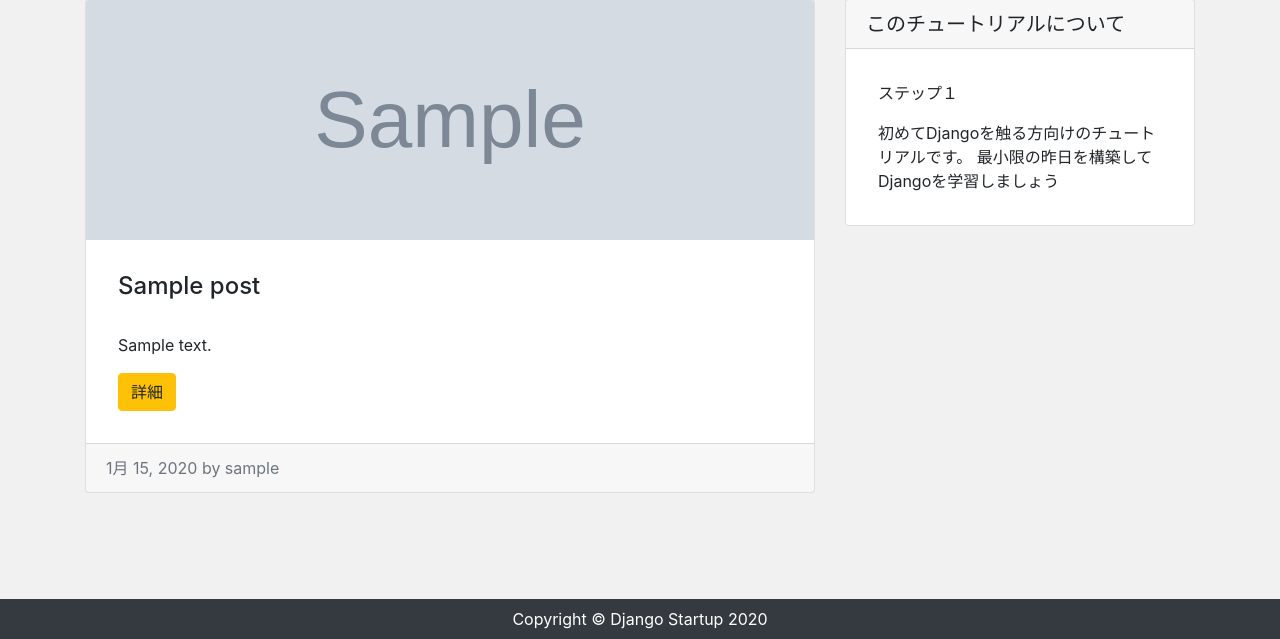
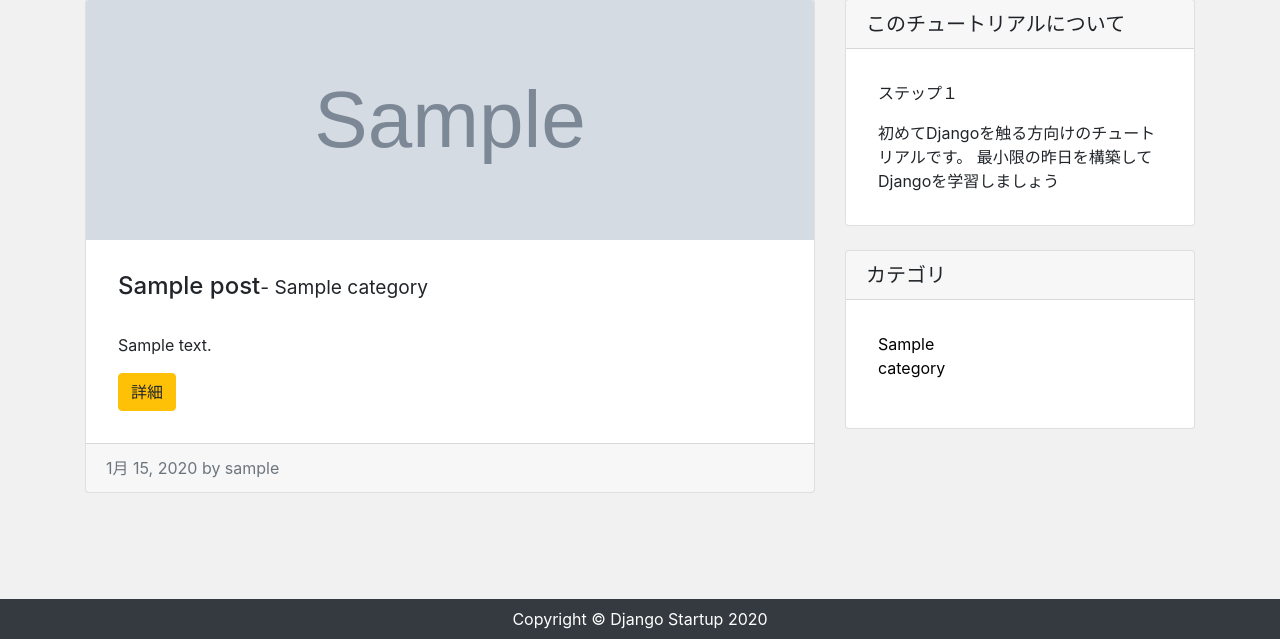
Before and after one commit to nao7541/django-blog, a Django app: page / in a window 1280 px wide. Shown: the part 161-800 px from the top of the page. Run offline with Django 3.2, Linux system fonts and the light colour scheme; tables that the repository leaves empty hold one stand-in row (values such as "Sample post"); grey boxes marked "Sample" are stand-in pictures; some libraries are stand-ins or nearby versions.

Commit message:
カテゴリ選択機能の追加

```diff
--- a/app/admin.py
+++ b/app/admin.py
@@ -1,6 +1,7 @@
 from django.contrib import admin
-from .models import Post
+from .models import Post, Category
 # Register your models here.
 
 # admin.site.registerの引数にモデルを指定することで管理画面からデータベースを操作できるようにする
 admin.site.register(Post)
+admin.site.register(Category)
--- /dev/null
+++ b/app/context_processors.py
@@ -0,0 +1,15 @@
+from .models import Category
+
+"""
+コンテキストプロセッサーとは
+変数をビューからテンプレートに渡さなくても、テンプレート上で変数を使えるようにする
+色々なところに表示させたいときに便利
+"""
+
+# カテゴリデータを全て取得して、そのデータをreturnで返す
+def common(request):
+    category_data = Category.objects.all()
+    context = {
+        'category_data': category_data
+    }
+    return context
--- a/app/models.py
+++ b/app/models.py
@@ -3,11 +3,20 @@ from django.conf import settings
 from django.utils import timezone
 
 # Create your models here.
+
+# カテゴリモデルを作成
+class Category(models.Model):
+    name = models.CharField("カテゴリ", max_length=50)
+
+    def __str__(self):
+        return self.name
+
+
 # 投稿機能のモデルを作成
-
 class Post(models.Model):
     # ForeignKeyを利用してログインしているユーザーに紐づける
     author = models.ForeignKey(settings.AUTH_USER_MODEL, on_delete=models.CASCADE)
+    category = models.ForeignKey(Category, verbose_name='カテゴリ', on_delete=models.PROTECT)
     title = models.CharField("タイトル", max_length=200)
     # 画像フィールドを追加
     # upload_toで画像のアップロード先を指定
--- a/app/static/css/style.css
+++ b/app/static/css/style.css
@@ -65,3 +65,13 @@ main {
     width: 100%;
     height: 400px;
 }
+
+/* category */
+a {
+    color: black;
+}
+
+a:hover {
+    text-decoration: none;
+    color: orange;
+}
--- a/app/templates/app/index.html
+++ b/app/templates/app/index.html
@@ -17,7 +17,7 @@ baseファイルで書いたblock名と同じ部分が書き変わる
                     <img  class="card-img-top index-img" src="{{ post.image.url }}" alt="">
                 {% endif %}
                 <div class="card-body">
-                    <h2 class="card-title">{{ post.title }}</h2>
+                    <h2 class="card-title">{{ post.title }}<span class="small">- {{ post.category }}</span></h2>
                     <!-- contentの中身を100文字まで表示する -->
                     <p class="card-text">{{ post.content|truncatechars:100 }}</p>
                     <div class="btn btn-warning">詳細</div>
@@ -42,6 +42,26 @@ baseファイルで書いたblock名と同じ部分が書き変わる
                 </p>
             </div>
         </div>
+
+        <div class="card my-4">
+            <h5 class="card-header">カテゴリ</h5>
+            <div class="card-body">
+                <div class="row">
+                    <!-- コンテキストプロセッサーで設定したcategory_dataを使用 -->
+                    {% for category in category_data %}
+                        <div class="col-md-6">
+                            <ul class="list-unstyled">
+                                <li>
+                                    <a href="{% url 'category' category %}">
+                                        {{ category.name }}
+                                    </a>
+                                </li>
+                            </ul>
+                        </div>
+                    {% endfor %}
+                </div>
+            </div>
+        </div>
     </div>
 </div>
 
--- a/app/templates/app/post_detail.html
+++ b/app/templates/app/post_detail.html
@@ -3,6 +3,7 @@
 {% block content %}
 
 <h2 class="my-4">{{ post_data.title }}</h2>
+<p>{{ post_data.category }}</p>
 <hr>
 <p>{{ post_data.created }} by {{ post_data.author }}</p>
 <hr>
--- a/app/templates/app/post_form.html
+++ b/app/templates/app/post_form.html
@@ -19,6 +19,9 @@
         {% render_field form.title class="form-control" placeholder="タイトルを入力" %}
     </div>
     <div class="formpost">
+        {% render_field form.category class="form-control" placeholder="カテゴリを入力" %}
+    </div>
+    <div class="formpost">
         {{ form.image }}
     </div>
     <div class="formpost">
--- a/app/urls.py
+++ b/app/urls.py
@@ -16,5 +16,7 @@ urlpatterns = [
     path("post/new/", views.CreatePostView.as_view(), name="post_new"),
     # 投稿の詳細と同様に、pkにIDが入り、どの投稿なのか判断している
     path("post/<int:pk>/edit/", views.PostEditView.as_view(), name="post_edit"),
-    path('post/<int:pk>/delete/', views.PostDeleteView.as_view(), name="post_delete")
+    path('post/<int:pk>/delete/', views.PostDeleteView.as_view(), name="post_delete"),
+    # カテゴリ用のurlを作成
+    path('category/<str:category>/', views.CategoryView.as_view(), name='category'),
 ]
--- a/app/views.py
+++ b/app/views.py
@@ -1,6 +1,6 @@
 from django.shortcuts import render, redirect
 from django.views.generic import View
-from .models import Post
+from .models import Post, Category
 from .forms import PostForm
 from django.contrib.auth.mixins import LoginRequiredMixin
 
@@ -45,6 +45,10 @@ class CreatePostView(LoginRequiredMixin, View):
             post_data = Post()
             post_data.author = request.user
             post_data.title = form.cleaned_data["title"]
+            # フォームからカテゴリのデータを取得して、post_data.categoryにデータを登録
+            category = form.cleaned_data['category']
+            category_data = Category.objects.get(name=category)
+            post_data.category = category_data
             post_data.content = form.cleaned_data["content"]
             # 画像アップロード用
             # フォームから画像を取得する方法はrequest.FILESを使用
@@ -66,6 +70,7 @@ class PostEditView(LoginRequiredMixin, View):
             # initialオプションを使うことでフォームに初期データを表示
             initial = {
                 'title': post_data.title,
+                'category': post_data.category,
                 'content': post_data.content,
                 # 画像の初期データは他のデータと同様に指定する
                 'image': post_data.image,
@@ -84,6 +89,8 @@ class PostEditView(LoginRequiredMixin, View):
         if form.is_valid():
             post_data = Post.objects.get(id=self.kwargs['pk'])
             post_data.title = form.cleaned_data['title']
+            category = form.cleaned_data['title']
+            category_data = Category.objects.get(name=category)
             post_data.content = form.cleaned_data['content']
             if request.FILES:
                 post_data.image = request.FILES.get('image')
@@ -107,3 +114,12 @@ class PostDeleteView(LoginRequiredMixin, View):
         # deleteを使うことでデータベースからデータを削除できる
         post_data.delete()
         return redirect('index')
+
+# urlからカテゴリの名前を取得して投稿データにフィルターをかける
+class CategoryView(View):
+    def get(self, request, *args, **kwargs):
+        category_data = Category.objects.get(name=self.kwargs['category'])
+        post_data = Post.objects.order_by('-id').filter(category=category_data)
+        return render(request, 'app/index.html', {
+            'post_data': post_data
+        })
--- a/mysite/settings.py
+++ b/mysite/settings.py
@@ -72,6 +72,8 @@ TEMPLATES = [
                 'django.template.context_processors.request',
                 'django.contrib.auth.context_processors.auth',
                 'django.contrib.messages.context_processors.messages',
+                # 作成したコンテキストプロセッサーを有効にする
+                'app.context_processors.common',
             ],
         },
     },
```
Also changed, not shown: app/forms.py (+8 -0 lines), app/migrations/0003_category.py (added), app/migrations/0004_post_category.py (added), media/images/43a4b20db6559f33bf2d8e5f313d7120_w.jpg (added), media/images/43a4b20db6559f33bf2d8e5f313d7120_w_1HDY1Qv.jpg (added), media/images/Houston_Rockets_James_Harden-2017_NBA_Poster_Wallpapers_1366x768_3tFepgQ.jpg (added), media/images/Houston_Rockets_James_Harden-2017_NBA_Poster_Wallpapers_1366x768_Eas4pJA.jpg (added), media/images/Houston_Rockets_James_Harden-2017_NBA_Poster_Wallpapers_1366x768_GmgVKlz.jpg (added), media/images/resize_image_8Opn94r.jpg (added), media/images/resize_image_LQDqCMo.jpg (added).
